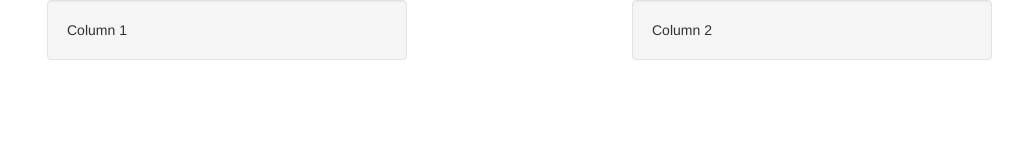
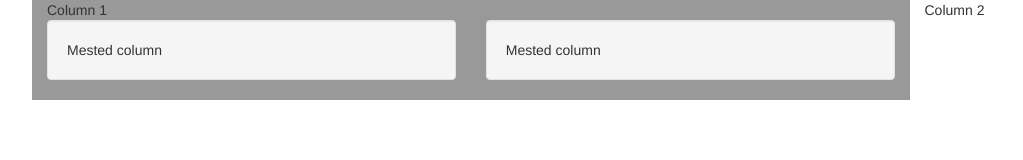
Before and after one commit to aiki-io/research-bootstrap3, a website: page index.html in a window 1280 px wide. Shown: the whole page, without its empty margins (23-1046 px from the left). Drawn offline with nearby package versions, Linux system fonts and the light colour scheme.

Commit message:
Nested columns

```diff
--- a/index.html
+++ b/index.html
@@ -4,17 +4,21 @@
     <meta name="viewport" content="width=device-width, initial-scale=1">
     <link rel="stylesheet" type="text/css" media="screen" href="bower_components/bootstrap/dist/css/bootstrap.min.css" />
     <style>
-        .grey {
-            background-color: #ccc;
-            padding: 20px;
+        .col-md-9 {
+            background-color: #999;
         }
     </style>
 </head>
 <body>
     <div class="container">
         <div class="row">
-            <div class="col-sm-4"><div class="well">Column 1</div></div>
-            <div class="col-sm-4 col-sm-offset-2"><div class="well">Column 2</div></div>
+            <div class="col-md-9">Column 1
+                <div class="row">
+                    <div class="col-md-6"><div class="well">Mested column</div></div>
+                    <div class="col-md-6"><div class="well">Mested column</div></div>
+                </div>
+            </div>
+            <div class="col-md-3">Column 2</div>
         </div>
     </div>
     <script src="bower_components/jquery/dist/jquery.js"></script>
```
